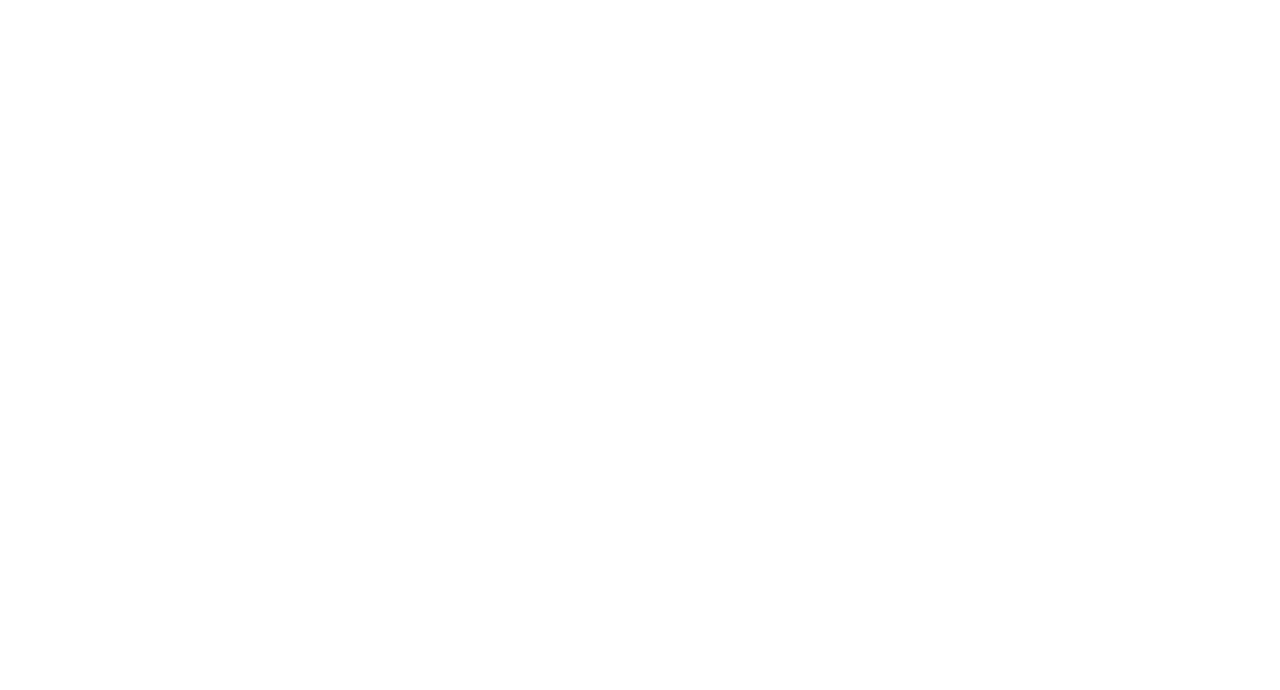
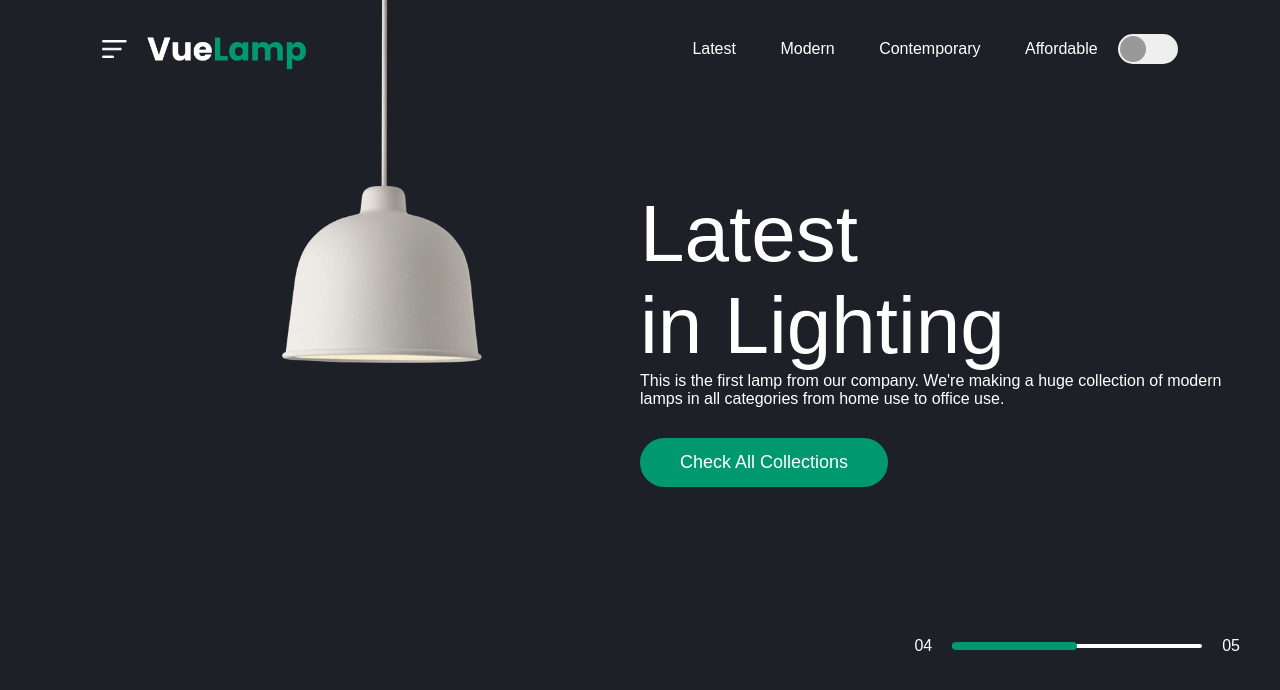
Before and after one commit to fredzbid/nord, a plain HTML site: page index.html in a window 1280 px wide. Drawn offline with Linux system fonts and the light colour scheme.

Commit message:
finished project

```diff
--- a/index.html
+++ b/index.html
@@ -3,10 +3,46 @@
 <head>
     <meta charset="UTF-8">
     <meta name="viewport" content="width=device-width, initial-scale=1.0">
-    <title>Nord Lighting</title>
-    <link rel="stylesheet" type="css" href="style.css">
+    <title>Vue Lighting</title>
+    <link rel="stylesheet" href="style.css">
 </head>
 <body>
+    <div class="hero">
+        <nav>
+            <img src="images/menu.png" alt="menu" class="menu-img">
+            <img src="images/logo.png" alt="logo" class="logo">
+            <ul>
+                <li><a href="">Latest</a></li>
+                <li><a href="">Modern</a></li>
+                <li><a href="">Contemporary</a></li>
+                <li><a href="">Affordable</a></li>
+            </ul>
+            <button type="button" onclick="toggleBtn()" id="btn"><span></span></button>
+        </nav>
+        <div class="lamp-container">
+            <img src="images/lamp.png" class="lamp">
+            <img src="images/light.png" class="light" id="light">
+        </div>
 
+        <div class="text-container">
+            <h1>Latest<br>in Lighting</h1>
+            <p>This is the first lamp from our company. We're making a huge collection of modern lamps in all categories from home use to office use.</p>
+            <a href="">Check All Collections</a>
+            <div class="control">
+                <p>04</p>
+                <div class="line"><span></span></div>
+                <p>05</p>
+            </div>
+        </div>
+    </div>
+
+    <script>
+        var btn = document.getElementById("btn");
+        var light = document.getElementById("light")
+        function toggleBtn(){
+            btn.classList.toggle("active")
+            light.classList.toggle("on")
+        }
+    </script>
 </body>
 </html>
--- a/style.css
+++ b/style.css
@@ -0,0 +1,148 @@
+*{
+    margin: 0;
+    padding: 0;
+    font-family: "poppins", sans-serif;
+    box-sizing: border-box;
+}
+
+.hero{
+    background: #1d2026;
+    min-height: 100vh;
+    width: 100%;
+    color: #fff;
+    position: relative;
+}
+
+nav{
+    display: flex;
+    align-items: center;
+    padding: 20px 8%;
+}
+
+nav .menu-img{
+    width: 25px;
+    margin-right: 20px;
+    cursor: pointer;
+}
+
+nav .logo{
+    width: 160px;
+    cursor: pointer;
+}
+
+nav ul{
+    flex: 1;
+    text-align: right;
+}
+
+nav ul li{
+    display: inline-block;
+    list-style: none;
+    margin: 20px;
+}
+
+nav ul li a{
+    text-decoration: none;
+    color: white;
+}
+
+button {
+    background: #efefef;
+    height: 30px;
+    width: 60px;
+    border-radius: 20px;
+    border: 0;
+    outline: 0;
+    cursor: pointer;
+    transition: background 0.5s, margin-left 0.5s;
+}
+
+button span{
+    display: block;
+    background: #999;
+    height: 26px;
+    width: 26px;
+    border-radius: 50%;
+    margin-left: 2px;
+}
+
+.lamp-container{
+    position: absolute;
+    top: -20px;
+    left: 22%;
+    width: 200px;
+}
+
+.lamp{
+    width: 100%;
+}
+
+.light{
+    position: absolute;
+    top: 97%;
+    left: 50%;
+    transform: translateX(-50%);
+    width: 700px;
+    margin-left: -10px;
+    opacity: 0;
+    transition: opacity 0.5s;
+}
+
+.text-container{
+    max-width: 600px;
+    margin-top: 7%;
+    margin-left: 50%;
+}
+
+.text-container h1{
+    font-size: 80px;
+    font-weight: 400;
+}
+
+.text-container a{
+    text-decoration: none;
+    background: #00986f;
+    padding: 14px 40px;
+    color: white;
+    display: inline-block;
+    font-size: 18px;
+    margin-top: 30px;
+    border-radius: 30px;
+}
+
+.control{
+    display: flex;
+    align-items: center;
+    justify-content: flex-end;
+    margin-top: 150px;
+}
+
+.control .line{
+    width: 250px;
+    height: 4px;
+    background: #fff;
+    margin: 0 20px;
+    border-radius: 2px;
+}
+
+.control .line span{
+    width: 50%;
+    height: 8px;
+    margin-top: -2px;
+    border-radius: 4px;
+    background: #00986f;
+    display: block;
+}
+
+.active{
+    background: green;
+}
+
+.active span{
+    background: white;
+    margin-left: 31px;
+}
+
+.on{
+    opacity: 1;
+}
```
